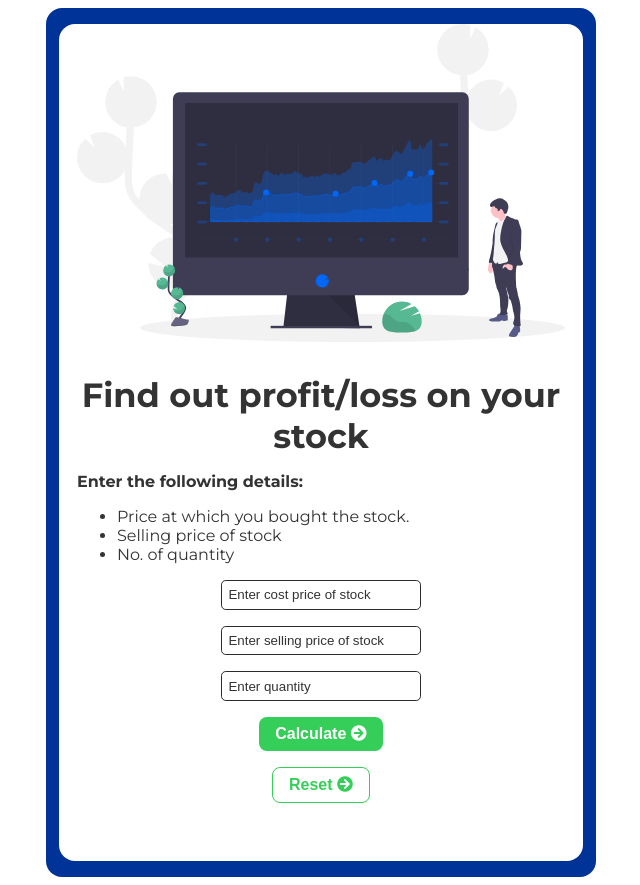
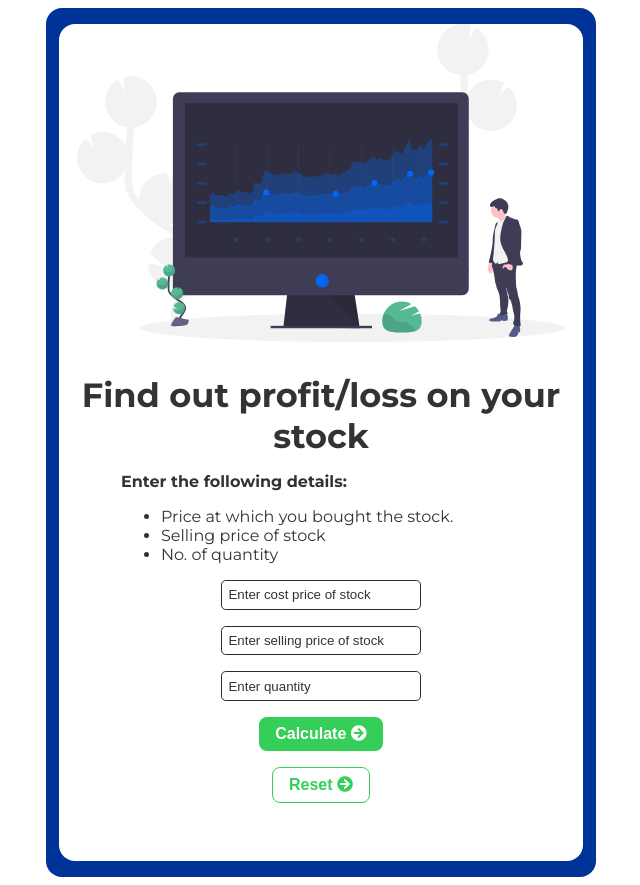
Before and after one commit to ganeshgajula/stock-profit-loss-calculator, a plain HTML site: page index.html in a window 768 px wide. Shown: the whole page, without its empty margins (63-703 px from the left). Drawn offline with Linux system fonts and the light colour scheme.

Commit message:
feat: tablet responsiveness

```diff
--- a/styles.css
+++ b/styles.css
@@ -265,6 +265,12 @@ button {
     text-align: center;
   }
 
+  p,
+  ul {
+    max-width: 400px;
+    margin: 1rem auto;
+  }
+
   input {
     max-width: 250px;
     margin: auto;
```
